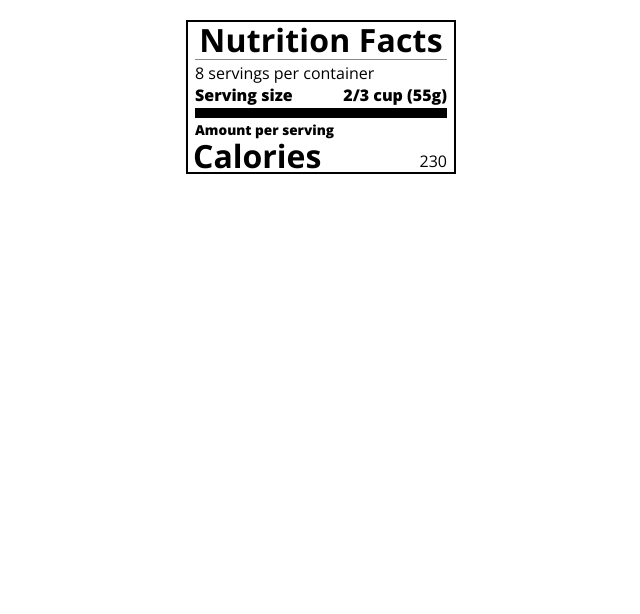
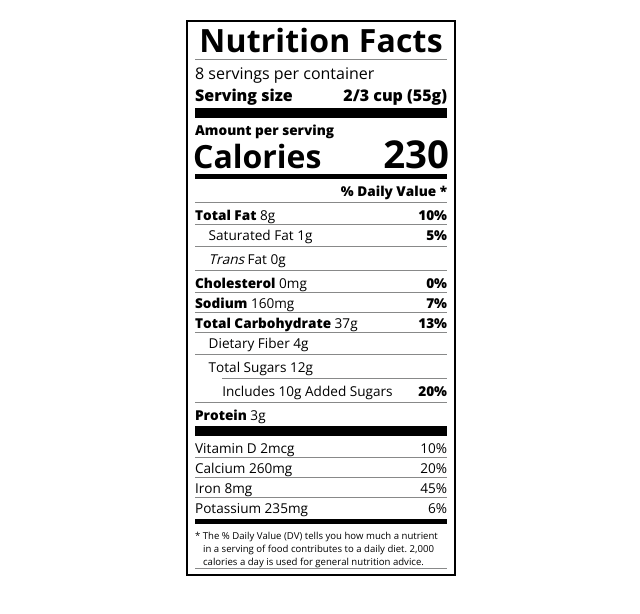
Before and after one commit to IlliaLev/NutritionLabel, a plain HTML site: page index.html in a window 1280 px wide. Shown: the whole page, without its empty margins (319-959 px from the left). Drawn offline with nearby package versions, Linux system fonts and the light colour scheme.

Commit message:
final commit

```diff
--- a/index.html
+++ b/index.html
@@ -23,6 +23,34 @@
             </div>
             <span>230</span>
         </div>
+        <div class="divider medium"></div>
+        <div class="daily-value small-text">
+            <p class="bold right no-divider">% Daily Value *</p>
+            <div class="divider"></div>
+            <p><span><span class="bold">Total Fat </span>8g</span><span class="bold">10%</span></p>
+            <p class="indent no-divider">Saturated Fat 1g<span class="bold">5%</span></p>
+            <div class="divider"></div>
+            <p class="indent no-divider"><span><i>Trans</i> Fat 0g</span></p>
+            <div class="divider"></div>
+            <p><span><span class="bold">Cholesterol </span>0mg</span><span class="bold"> 0%</span></p>
+            <p><span><span class="bold">Sodium</span> 160mg</span><span class="bold">7%</span></p>
+            <p><span><span class="bold">Total Carbohydrate</span> 37g</span><span class="bold">13%</span></p>
+            <p class="indent no-divider">Dietary Fiber 4g</p>
+            <div class="divider"></div>
+            <p class="indent no-divider">Total Sugars 12g</p>
+            <div class="divider double-indent"></div>
+            <p class="double-indent no-divider">Includes 10g Added Sugars <span class="bold right">20%</span></p>
+            <div class="divider"></div>
+            <p class="no-divider"><span><span class="bold">Protein</span> 3g</span></p>
+            <div class="divider large"></div>
+            <p>Vitamin D 2mcg <span class="right">10%</span></p>
+            <p>Calcium 260mg <span class="right">20%</span></p>
+            <p>Iron 8mg <span class="right">45%</span></p>
+            <p class="no-divider">Potassium 235mg <span class="right">6%</span></p>
+            <div class="divider medium"></div>
+            <p class="note">* The % Daily Value (DV) tells you how much a nutrient in a serving of food contributes to a daily diet. 2,000 calories a day is used for general nutrition advice.
+            </p>
+        </div>
     </div>
 </body>
 </html>
--- a/styles.css
+++ b/styles.css
@@ -61,8 +61,41 @@ p {
     align-items: flex-end;
 }
 
+.calories-info span {
+    font-size: 2.4em;
+    font-weight: 700;
+    margin: -7px -2px;
+}
+
 .left-container p {
     margin: -5px -2px;
     font-size: 2em;
     font-weight: 700;
 }
+
+.medium {
+    height: 5px;
+}
+
+.right {
+    justify-content: flex-end;
+}
+
+.indent {
+    margin-left: 1em;
+}
+
+.daily-value p:not(.no-divider) {
+    border-bottom: 1px solid #888989
+}
+
+.double-indent {
+    margin-left: 2em;
+}
+
+.note {
+    font-size: 0.6rem;
+    margin: 5px 0;
+    padding: 0 8px;
+    text-indent: -8px;
+}
```
